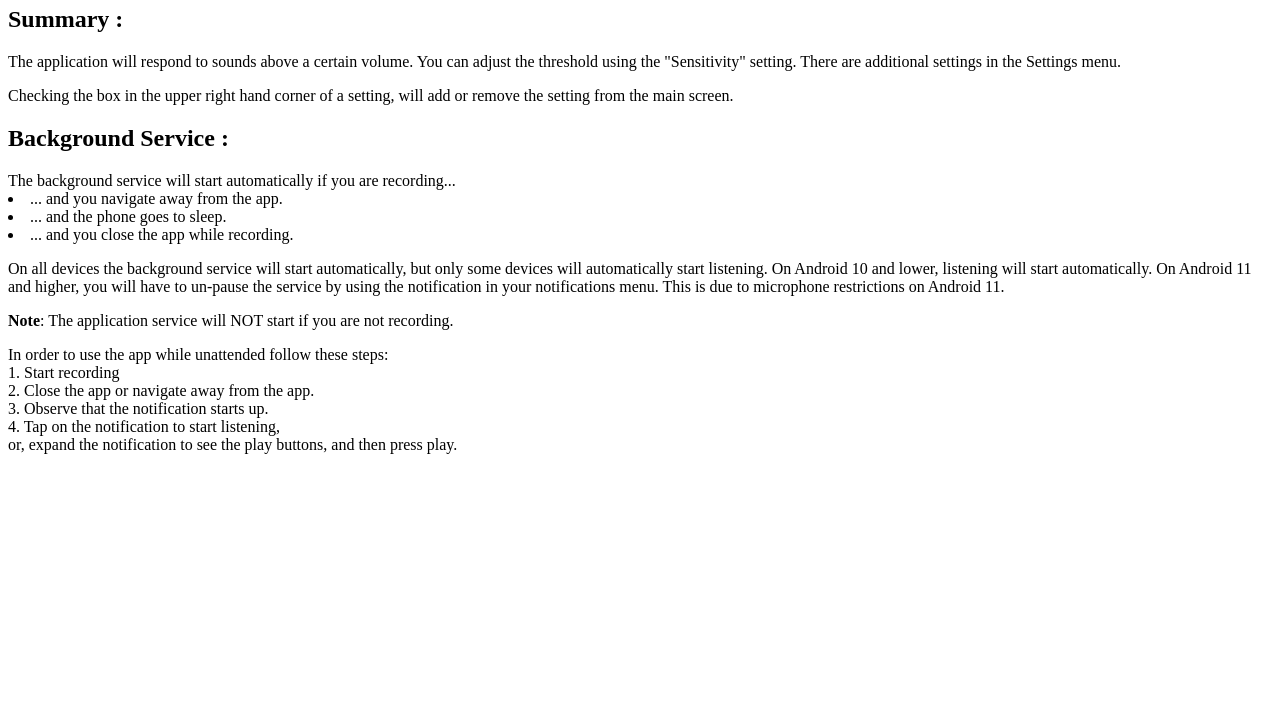
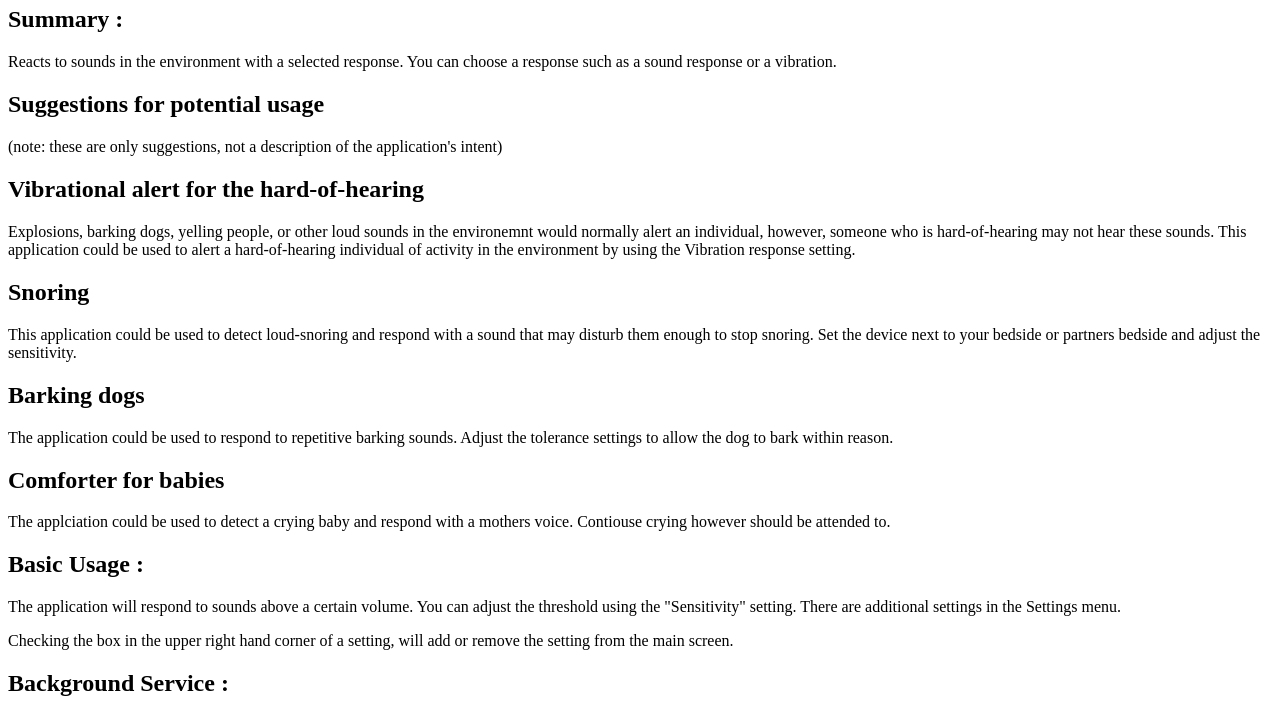
Before and after one commit to JakeDyme/jakedyme.github.io, a plain HTML site: page SoundTrigger/Documentation/HelpGuide.html in a window 1280 px wide. Shown: the part 60-778 px from the top of the page. Drawn offline with Linux system fonts and the light colour scheme.

Commit message:
Added Sound Trigger Documentation

```diff
--- a/BarkingDogTrainer/Documentation/HelpGuide.html
+++ b/SoundTrigger/Documentation/HelpGuide.html
@@ -1,10 +1,29 @@
 <! DOCTYPE html>
 <html>
   <body>
-    <h1>Barking-Dog-Trainer Usage Guide</h1>
+    <h1>Sound-Trigger Usage Guide</h1>
 
     <h2>Summary :</h2>
-    <p>
+    Reacts to sounds in the environment with a selected response.
+    You can choose a response such as a sound response or a vibration.
+
+    <h2>Suggestions for potential usage</h2>
+    (note: these are only suggestions, not a description of the application's intent)
+    <h2>Vibrational alert for the hard-of-hearing</h2>
+    Explosions, barking dogs, yelling people, or other loud sounds in the environemnt would normally alert an individual,
+    however, someone who is hard-of-hearing may not hear these sounds.
+    This application could be used to alert a hard-of-hearing individual of activity in the environment by using the Vibration response setting.
+    <h2>Snoring</h2>
+    This application could be used to detect loud-snoring and respond with a sound that may disturb them enough to stop snoring.
+    Set the device next to your bedside or partners bedside and adjust the sensitivity.
+    <h2>Barking dogs</h2>
+    The application could be used to respond to repetitive barking sounds. Adjust the tolerance settings to allow the dog to bark within reason.
+    <h2>Comforter for babies</h2>
+    The applciation could be used to detect a crying baby and respond with a mothers voice.
+    Contiouse crying however should be attended to.
+
+
+    <h2>Basic Usage :</h2>
     The application will respond to sounds above a certain volume.
     You can adjust the threshold using the "Sensitivity" setting.
     There are additional settings in the Settings menu.
```
Also changed, not shown: SoundTrigger/Documentation/PrivacyPolicy.html (renamed from BarkingDogTrainer/Documentation/PrivacyPolicy.html, +5 -4 lines).
